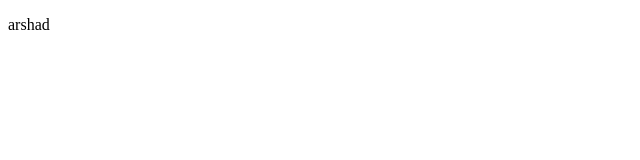
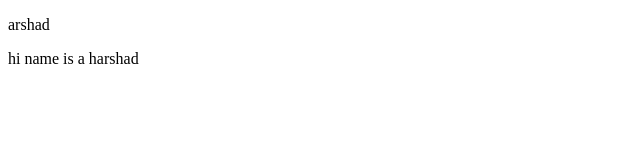
Before and after one commit to Ahamdali12345/gitpractice, a plain HTML site: page index.html in a window 1280 px wide. Shown: the whole page, without its empty margins (0-640 px from the left). Drawn offline with Linux system fonts and the light colour scheme.

Commit message:
second time reaped

```diff
--- a/index.html
+++ b/index.html
@@ -7,5 +7,6 @@
 </head>
 <body>
   <p>arshad</p>
+  <p>hi name is a harshad</p>
 </body  >
 </html>
```
